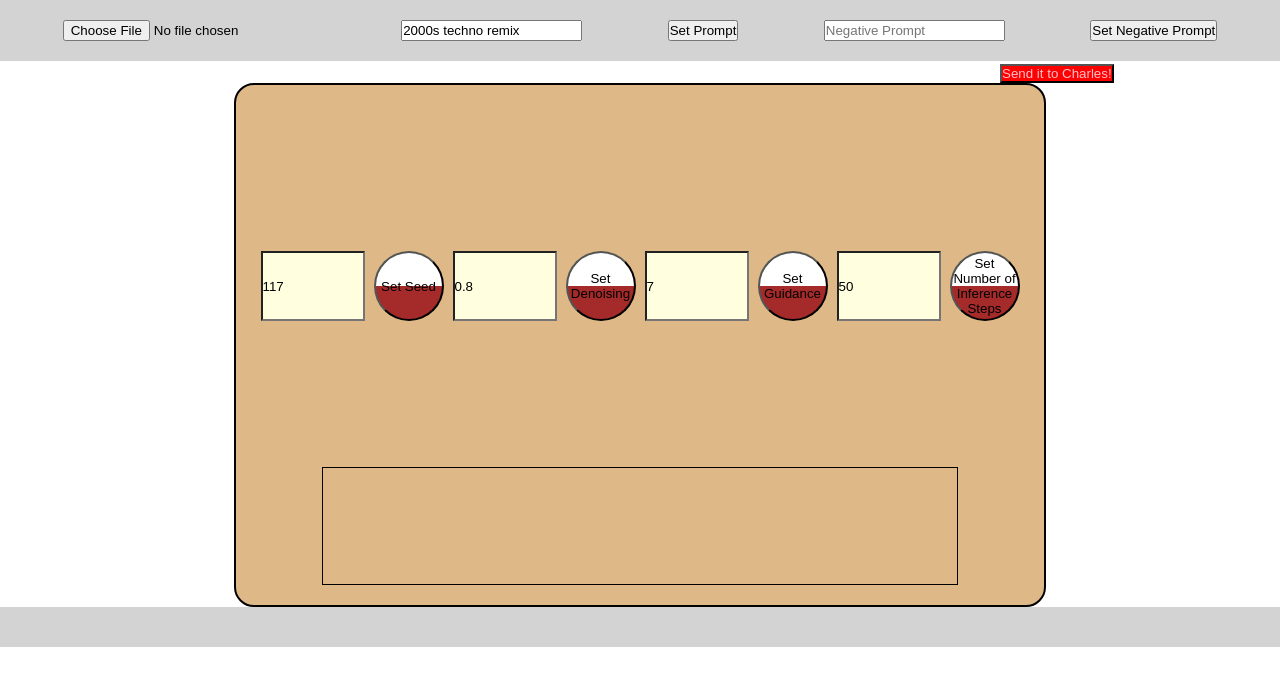
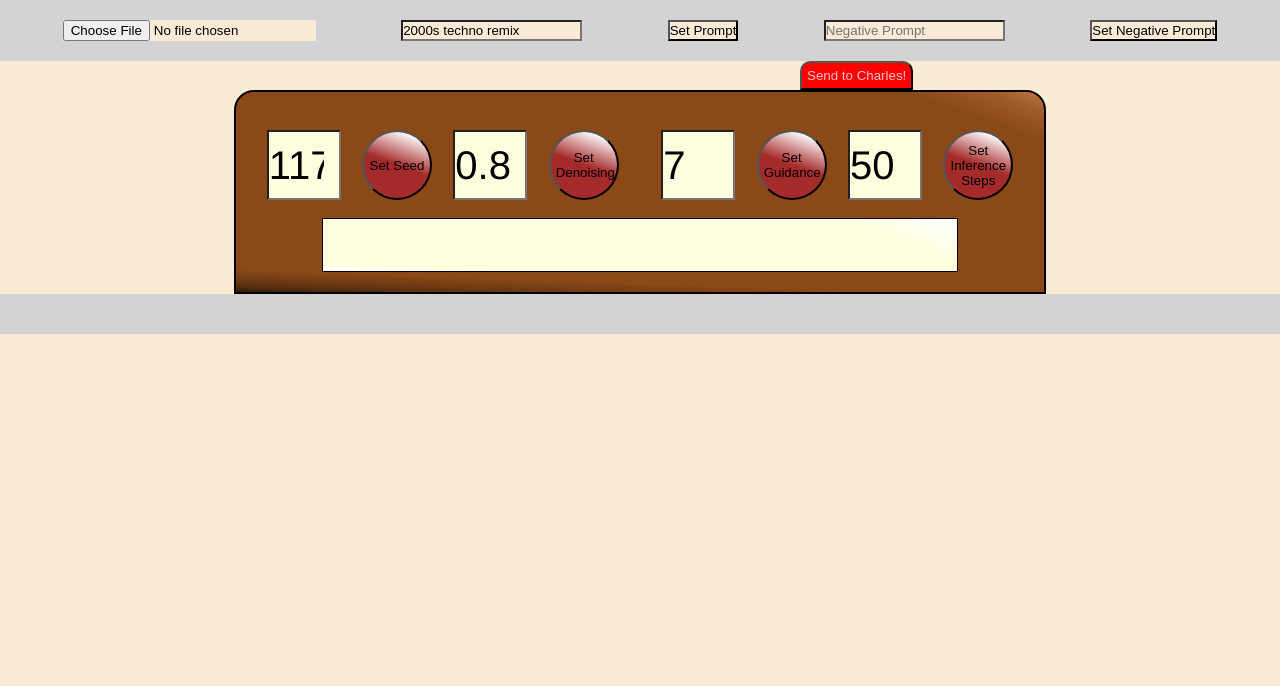
Before and after one commit to charlesfrye/riff, a website: page index.html in a window 1280 px wide. Drawn offline with Linux system fonts and the light colour scheme.

Commit message:
Adjusting CSS, fixes text wrap

```diff
--- a/index.html
+++ b/index.html
@@ -18,7 +18,7 @@
       />
       <button id="set-negative-prompt-button">Set Negative Prompt</button>
     </div>
-    <button id="send-to-charles-button">Send it to Charles!</button>
+    <button id="send-to-charles-button">Send to Charles!</button>
     <div class="radio-container">
       <div id="waveform"></div>
       <div class="dial-container">
@@ -32,7 +32,7 @@
           placeholder="Denoising"
         />
         <button id="set-denoising-button">Set Denoising</button>
-
+        <br />
         <input
           id="guidance-input"
           type="number"
@@ -46,9 +46,7 @@
           type="number"
           placeholder="Number of Inference Steps"
         />
-        <button id="set-num-inference-steps-button">
-          Set Number of Inference Steps
-        </button>
+        <button id="set-num-inference-steps-button">Set Inference Steps</button>
       </div>
       <div class="prompt-display"></div>
     </div>
--- a/style.css
+++ b/style.css
@@ -1,6 +1,7 @@
 * {
   margin: 0;
   padding: 0;
+  background-color: antiquewhite;
 }
 
 body {
@@ -27,17 +28,23 @@ body {
   position: relative;
   margin: auto;
   width: 60%;
-  height: 60vh;
+  height: 20vh;
   border: 2px solid black;
-  border-radius: 20px;
-  background-color: burlywood;
+  border-top-left-radius: 20px;
+  border-top-right-radius: 20px;
+  background-color: #8b4917;
   padding: 20px;
+  background-image: linear-gradient(200deg, #e7a16c, 1%, transparent 10%),
+    linear-gradient(2deg, #291607, 3%, transparent 10%);
 }
 
 #send-to-charles-button {
   background-color: red;
+  padding: 5px;
   color: pink;
-  margin-left: 1000px;
+  margin-left: 800px;
+  border-top-left-radius: 10px;
+  border-top-right-radius: 10px;
 }
 
 @keyframes bounce {
@@ -62,10 +69,13 @@ body {
   display: flex;
   justify-content: space-around;
   width: 100%;
+  background-color: transparent;
 }
 
 .dial-container input {
-  width: 100px;
+  font-family: "Franklin Gothic Medium", "Arial Narrow", Arial, sans-serif;
+  font-size: 40px;
+  width: 70px;
   background-color: lightyellow;
 }
 
@@ -73,11 +83,13 @@ body {
   border-radius: 50%;
   width: 70px;
   height: 70px;
+  padding: 5px;
   background-color: brown;
-  background-image: linear-gradient(180deg, white 50%, transparent 50%);
+  background-image: linear-gradient(200deg, white 10%, transparent 50%);
   background-repeat: no-repeat;
 }
 
+/* Rotation Animations */
 @keyframes rotate {
   0% {
     transform: rotate(0deg);
@@ -113,8 +125,16 @@ body {
   display: flex;
   align-items: center;
   justify-content: center;
-  font-size: 1.2em;
+  font-family: "Franklin Gothic Medium", "Arial Narrow", Arial, sans-serif;
+  font-size: 50px;
+  white-space: nowrap;
+  overflow: scroll;
+  text-overflow: scroll;
   padding: 10px;
+  background-color: lightyellow;
+  background-image: linear-gradient(200deg, white 1%, transparent 15%),
+    linear-gradient(2deg, white 1%, transparent 10%);
+  background-repeat: no-repeat;
 }
 
 .bottom-section {
```
